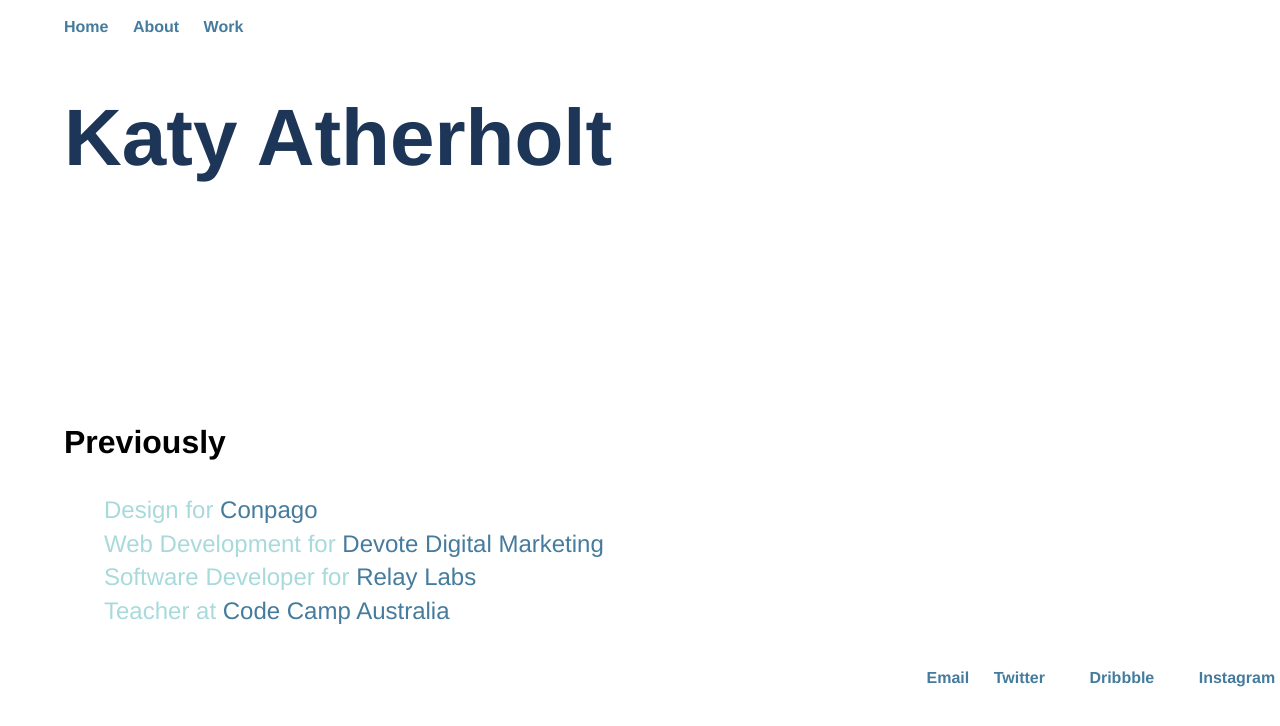
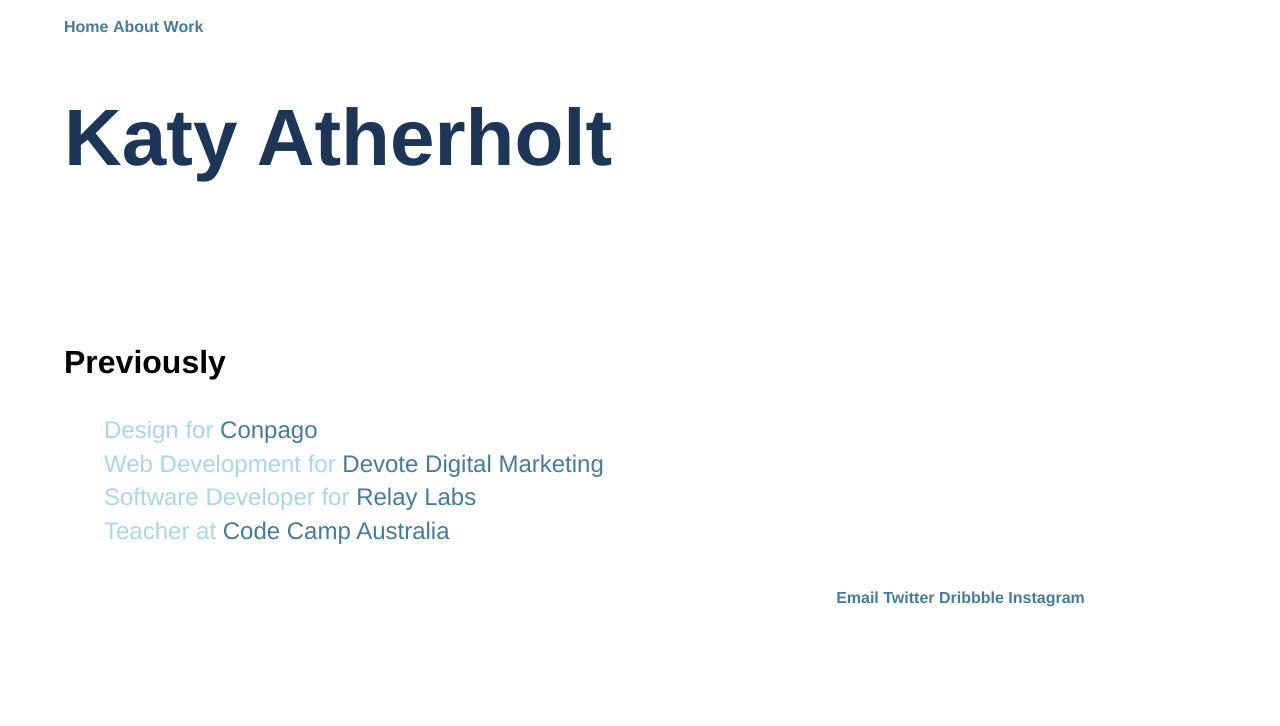
Before and after one commit to katherholt/katherholt.github.io, a Jekyll site: the page built from index.html, in a window 1280 px wide. Shown: the top 726 px of the page. Built offline with Jekyll 4.4.1, drawn with Linux system fonts in a browser that asks for light colours; some web fonts are replaced.

Commit message:
Update main.css

```diff
--- a/css/main.css
+++ b/css/main.css
@@ -6,14 +6,14 @@ a:hover { text-decoration: overline; }
 p, ul { font-family: 'Helvetica', 'Arial', 'Sans-Serif'; font-size: 1.5em; line-height: 1.4em; color: #A8DADC; }
 ul { list-style: none; }
 
-h1 { font-family: 'Helvetica', 'Arial', 'Sans-Serif'; font-size: 5em; serif; color: #1D3557; margin-bottom: 3em; }
+h1 { font-family: 'Helvetica', 'Arial', 'Sans-Serif'; font-size: 5em; serif; color: #1D3557; margin-bottom: 2em; }
 h2 { font-family: 'Helvetica', 'Arial', 'Sans-Serif'; font-size: 3em; font-color: #1D3557; }
 h3, h4 { font-family: 'Helvetica', 'Arial', 'Sans-Serif'; font-size: 2em; font-color: #1D3557; }
 
 nav ul, footer ul { font-size: 1em; font-family: 'Helvetica', 'Arial', 'Sans-Serif'; padding: 0px; list-style: none; font-weight: bold; }
-nav ul li, footer ul li { display: inline; margin-right: 20px; }
+nav ul li, footer ul li { display: inline; }
 
-footer { font-size: 1em; background-color: #F1FAEE; width: 110%; }
+footer { font-size: 1em; background-color: #F1FAEE; width: 90%; }
 ul.footer { float: right; margin-right: 1em; }
 
 /* Blog */
```
